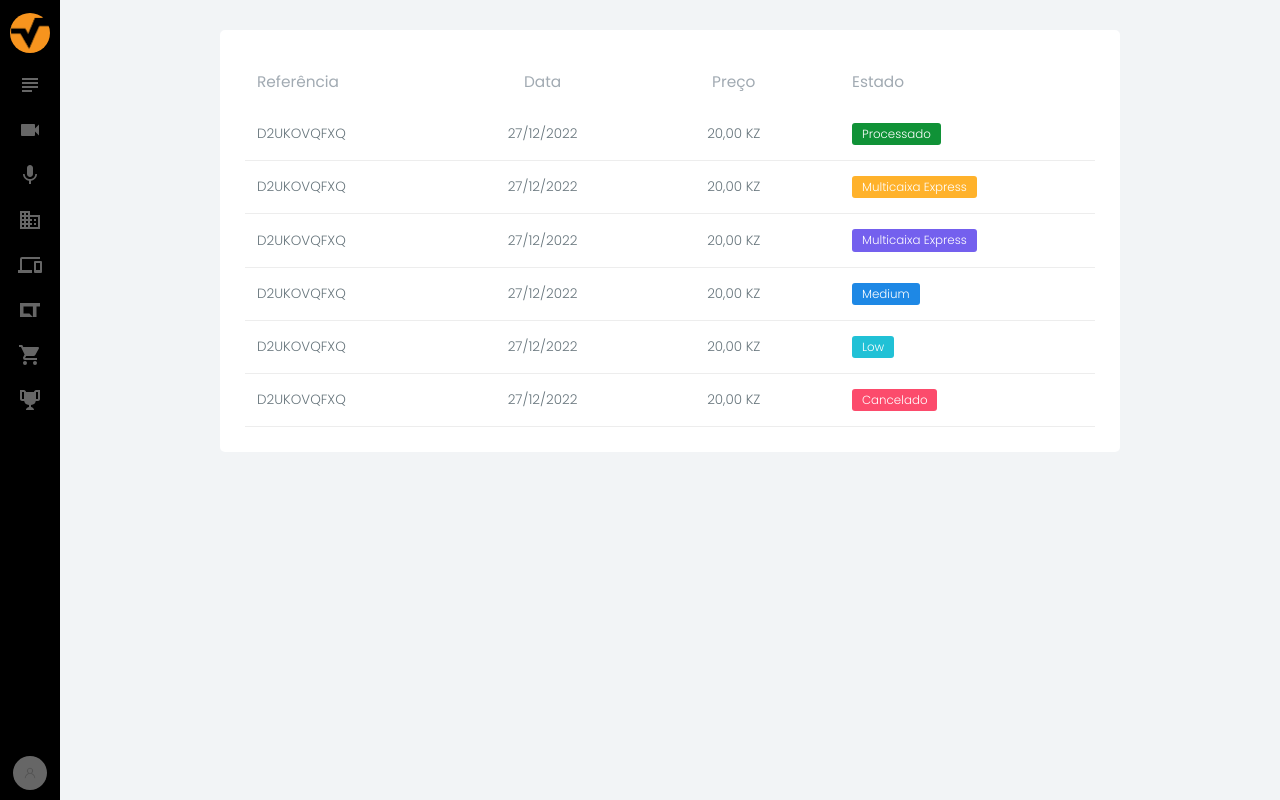
After one commit to JudsonArtur/menu-valor-economico-3, a PHP site: page /order-history.html in a window 1280 px wide. The commit adds this page. Run offline with PHP 8.4, Linux system fonts and the light colour scheme; some web fonts are replaced.

Commit message:
order-history page made

```diff
--- a/checkout-page.html
+++ b/checkout-page.html
@@ -103,9 +103,6 @@
                     </div>
 
                     <div class="checkout-plans">
-                        <div>
-                            <span>Escolha um plano</span>
-                        </div>
                         <a href="/checkout-page.html">
                             <img src="img/trimestral.svg" alt="" srcset="">
                             <span>Plano mensal</span>
@@ -171,8 +168,8 @@
                                             </div>
                                             <ul class="ds-flex-center--vertical banks-imgs">
                                                <li><span><img src="img/bic-logo.png" alt=""  title="Banco BIC"></span></li>
+                                               <li><span><img src="img/econo-logo.png" alt=""  title="Banco Económico"></span></li>
                                                <li><span><img src="img/bpc-logo.png" alt="" title="Banco BPC"></span></li>
-                                               <li><span><img src="img/econo-logo.png" alt=""  title="Banco Económico"></span></li>
                                             </ul>
                                         </div>
                                     </label>
--- a/css/style.css
+++ b/css/style.css
@@ -1393,6 +1381,97 @@
 .recents .item .item-images:hover{
     border-color: rgba(82,93,249,.5);
 }
+
+.table-container{
+    padding: 25px;
+    width: 100%;
+    background-color: #fff;
+    border-radius: 5px;
+    max-width: 900px;
+    margin: auto;
+}
+.table-container * {
+    font-family: 'Poppins', sans-serif !important;
+}
+.history-table, .history-table--body,
+ .history-table--header, .history-table-row{
+    width: 100%;
+    display: flex;
+    flex-wrap: wrap;
+}
+.history-table--header .column{
+    font-size: .96rem;
+    color: #a1aab2;
+    font-weight: 400;
+}
+.history-table-row{
+    border-bottom: 1px solid #ededed;
+    align-items: center;
+    cursor: pointer;
+}
+.history-table-row:hover{
+    background-color: #E3FCF8;
+}
+.history-table-row.open:hover{
+    background-color: #fff;
+}
+.column{
+    display: flex;
+    font-weight: 300;
+    padding: 15px 12px;
+    font-size: .84rem;
+    align-items: center;
+    color: #67757c;
+}
+.column-w20{
+    width: 20%;
+}
+.column-w25{
+    width: 25%;
+}
+.column-w30{
+    width: 30%;
+}
+.column-w40{
+    width: 40%;
+}
+.text-center{
+    text-align: center;
+    justify-content: center;
+}
+.status-skin {
+    font-size: .74rem;
+    padding: 4px 10px;
+    border-radius: 3px;
+    font-weight: 300;
+    color: #fff;
+    line-height: 1.2;
+}
+.status-skin.green{
+    background-color: #109237;
+}
+.status-skin.blue-soft{
+    background-color: #21c1d6;
+}
+.status-skin.blue{
+    background-color: #1E88E5;
+}
+.status-skin.violet{
+    background-color: #7460EE;
+}
+
+.status-skin.red{
+    background-color: #FC4B6C;
+}
+.status-skin.alert{
+    background-color: #FFB22B;
+}
+.table-row--body {
+    min-height: 200px;
+    width: 100%;
+    display: none;
+    border-top: 1px solid #ededed;
+}
 /* Media queries */
 
 @media (max-width: 1200px) {
--- a/js/scripts.js
+++ b/js/scripts.js
@@ -77,3 +77,7 @@ $('.value-block').on('click',function(e){
     e.stopPropagation();
     $(this).find('.checkout-plans').addClass('open');
 });
+$('.history-table-row').on('click',function(e){
+    $(this).toggleClass('open');
+    $(this).find('.table-row--body').slideToggle();
+});
--- /dev/null
+++ b/order-history.html
@@ -0,0 +1,224 @@
+<!DOCTYPE html>
+<html lang="en">
+<head>
+    <meta charset="UTF-8">
+    <meta http-equiv="X-UA-Compatible" content="IE=edge">
+    <meta name="viewport" content="width=device-width, initial-scale=1.0">
+    <title>Novo Menu</title>
+    <link rel="preconnect" href="https://fonts.googleapis.com">
+    <link rel="preconnect" href="https://fonts.gstatic.com" crossorigin>
+    <link href="https://fonts.googleapis.com/css2?family=Lexend:wght@100;200;300;400&display=swap" rel="stylesheet">
+    <link rel="stylesheet" href="css/boot.css">
+    <link rel="preconnect" href="https://fonts.googleapis.com">
+    <link rel="preconnect" href="https://fonts.gstatic.com" crossorigin>
+    <link href="https://fonts.cdnfonts.com/css/chicle" rel="stylesheet">
+    <link href="https://fonts.cdnfonts.com/css/graphik" rel="stylesheet">
+    <link href="https://fonts.googleapis.com/css2?family=Poppins:wght@100;200;300;400&display=swap" rel="stylesheet">
+    <link rel="stylesheet" href="css/style.css">
+</head>
+<body>
+    <div class="general-content">
+    <nav class="main-nav" >
+        <div class="logo-type-section">
+            <div>
+                <h1 id="heading-title-logo">Valor economico</h1>
+                <a title="Valor economico " href="/">
+                     <img src="img/logo_l.png" alt="" >
+                </a>
+            </div>
+        </div>
+        <nav class="menu">
+            <ul class="menu-items">
+                <li class="menu-item" data-submenu="submenu-0">
+                    <svg viewBox="0 0 24 24">
+                        <path d="M14,17H4v2h10V17z M20,9H4v2h16V9z M4,15h16v-2H4V15z M4,5v2h16V5H4z"></path>
+                    </svg>
+                    <span class="menu-tooltip">Notícias</span>
+                </li>
+                <li class="menu-item" data-submenu="submenu-1">
+                    <svg viewBox="0 0 24 24">
+                        <path d="M17,10.5V7c0-0.6-0.5-1-1-1H4C3.5,6,3,6.4,3,7v10c0,0.5,0.5,1,1,1h12c0.5,0,1-0.5,1-1v-3.5l4,4v-11L17,10.5z"></path>
+                    </svg>
+                    <span class="menu-tooltip">Videos</span>
+                </li>
+                <li class="menu-item">
+                    <svg viewBox="0 0 24 24">
+                        <path d="M12 14c1.66 0 2.99-1.34 2.99-3L15 5c0-1.66-1.34-3-3-3S9 3.34 9 5v6c0 1.66 1.34 3 3 3zm5.3-3c0 3-2.54 5.1-5.3 5.1S6.7 14 6.7 11H5c0 3.41 2.72 6.23 6 6.72V21h2v-3.28c3.28-.48 6-3.3 6-6.72h-1.7z"></path>
+                    </svg>
+                    <span class="menu-tooltip">Podcasts</span>
+                </li>
+                <li class="menu-item ">
+                    <svg viewBox="0 0 24 24">
+                        <path d="M12 7V3H2v18h20V7H12zM6 19H4v-2h2v2zm0-4H4v-2h2v2zm0-4H4V9h2v2zm0-4H4V5h2v2zm4 12H8v-2h2v2zm0-4H8v-2h2v2zm0-4H8V9h2v2zm0-4H8V5h2v2zm10 12h-8v-2h2v-2h-2v-2h2v-2h-2V9h8v10zm-2-8h-2v2h2v-2zm0 4h-2v2h2v-2z"></path>
+                    </svg>
+                    <span class="menu-tooltip">Corporativo</span>
+                </li>
+                <li class="menu-item ">
+                    <svg viewBox="0 0 24 24">
+                        <path d="M22,17H18V10H22M23,8H17A1,1 0 0,0 16,9V19A1,1 0 0,0 17,20H23A1,1 0 0,0 24,19V9A1,1 0 0,0 23,8M4,6H22V4H4A2,2 0 0,0 2,6V17H0V20H14V17H4V6Z"></path>
+                    </svg>
+                    <span class="menu-tooltip">Produtos</span>
+                </li>
+                <li class="menu-item ">
+                    <svg viewBox="0 0 24 24">
+                       <path d="M2 4.9 2 19.1 14.9 19.1 11.4 15.5 5.5 15.5 5.5 8.5 14.9 8.5 14.9 19.1 18.5 19.1 18.5 8.5 22 8.5 22 4.9 2 4.9z"></path>
+                    </svg>
+                    <span class="menu-tooltip">Produtos</span>
+                </li>
+                <li class="menu-item ">
+                    <svg viewBox="0 0 24 24">
+                        <path d="M17,18C15.89,18 15,18.89 15,20A2,2 0 0,0 17,22A2,2 0 0,0 19,20C19,18.89 18.1,18 17,18M1,2V4H3L6.6,11.59L5.24,14.04C5.09,14.32 5,14.65 5,15A2,2 0 0,0 7,17H19V15H7.42A0.25,0.25 0 0,1 7.17,14.75C7.17,14.7 7.18,14.66 7.2,14.63L8.1,13H15.55C16.3,13 16.96,12.58 17.3,11.97L20.88,5.5C20.95,5.34 21,5.17 21,5A1,1 0 0,0 20,4H5.21L4.27,2M7,18C5.89,18 5,18.89 5,20A2,2 0 0,0 7,22A2,2 0 0,0 9,20C9,18.89 8.1,18 7,18Z"></path>
+                    </svg>
+                    <span class="menu-tooltip">Canaltech Ofertas</span>
+                </li>
+                <li class="menu-item ">
+                    <svg xmlns="http://www.w3.org/2000/svg" aria-hidden="true" focusable="false" width="1em" height="1em" style="-ms-transform: rotate(360deg); -webkit-transform: rotate(360deg); transform: rotate(360deg);" preserveAspectRatio="xMidYMid meet" viewBox="0 0 24 24">
+                        <path d="M18 2c-.9 0-2 1-2 2H8c0-1-1.1-2-2-2H2v9c0 1 1 2 2 2h2.2c.4 2 1.7 3.7 4.8 4v2.08C8 19.54 8 22 8 22h8s0-2.46-3-2.92V17c3.1-.3 4.4-2 4.8-4H20c1 0 2-1 2-2V2h-4M6 11H4V4h2v7m14 0h-2V4h2v7z"></path>
+
+                    </svg>
+                    <span class="menu-tooltip">Prêmio Canaltech</span>
+                </li>
+             </ul>
+            <ul>
+                <li class="menu-item  menu-avatar">
+                    <img src="img/avatar.png" alt="" srcset="">
+                </li>
+            </ul>
+        </nav>
+    </nav>
+    <div  class="dashboard-content">
+       <div class="dashbord-container">
+            <div class="table-container">
+                <div class="history-table">
+                    <div class="history-table--header">
+                        <span class="column column-w25">
+                            Referência
+                        </span>
+                        <span class="column column-w20 text-center">
+                            Data
+                        </span>
+                        <span class="column column-w25 text-center">
+                            Preço
+                        </span>
+                        <span class="column column-w30">
+                            Estado
+                        </span>
+                    </div>
+                    <div class="history-table--body">
+                        <div class="history-table-row">
+                            <span class="column column-w25">
+                                D2UKOVQFXQ
+                            </span>
+                            <span class="column column-w20 text-center">
+                                27/12/2022
+                            </span>
+                            <span class="column column-w25 text-center">
+                                20,00 KZ
+                            </span>
+                            <span class="column column-w30">
+                                  <span class="status-skin green">
+                                    Processado
+                                  </span>
+                            </span>
+                            <div class="table-row--body">
+
+                            </div>
+                        </div>
+                        <div class="history-table-row">
+                            <span class="column column-w25">
+                                D2UKOVQFXQ
+                            </span>
+                            <span class="column column-w20 text-center">
+                                27/12/2022
+                            </span>
+                            <span class="column column-w25 text-center">
+                                20,00 KZ
+                            </span>
+                            <span class="column column-w30">
+                                  <span class="status-skin alert">Multicaixa Express</span>
+                            </span>
+                            <div class="table-row--body">
+
+                            </div>
+                        </div>
+                        <div class="history-table-row">
+                            <span class="column column-w25">
+                                D2UKOVQFXQ
+                            </span>
+                            <span class="column column-w20 text-center">
+                                27/12/2022
+                            </span>
+                            <span class="column column-w25 text-center">
+                                20,00 KZ
+                            </span>
+                            <span class="column column-w30">
+                                  <span class="status-skin violet">
+                                    Multicaixa Express
+                                  </span>
+                            </span>
+                            <div class="table-row--body">
+
+                            </div>
+                        </div>
+                        <div class="history-table-row">
+                            <span class="column column-w25">
+                                D2UKOVQFXQ
+                            </span>
+                            <span class="column column-w20 text-center">
+                                27/12/2022
+                            </span>
+                            <span class="column column-w25 text-center">
+                                20,00 KZ
+                            </span>
+                            <span class="column column-w30">
+                                  <span class="status-skin blue">
+                                    Medium
+                                  </span>
+                            </span>
+                            <div class="table-row--body">
+
+                            </div>
+                        </div>
+                        <div class="history-table-row">
+                            <span class="column column-w25">
+                                D2UKOVQFXQ
+                            </span>
+                            <span class="column column-w20 text-center">
+                                27/12/2022
+                            </span>
+                            <span class="column column-w25 text-center">
+                                20,00 KZ
+                            </span>
+                            <span class="column column-w30">
+                                  <span class="status-skin blue-soft">Low</span>
+                            </span>
+                        </div>
+                        <div class="history-table-row">
+                            <span class="column column-w25">
+                                D2UKOVQFXQ
+                            </span>
+                            <span class="column column-w20 text-center">
+                                27/12/2022
+                            </span>
+                            <span class="column column-w25 text-center">
+                                20,00 KZ
+                            </span>
+                            <span class="column column-w30">
+                                  <span class="status-skin red">Cancelado</span>
+                            </span>
+                        </div>
+
+                    </div>
+                </div>
+            </div>
+       </div>
+    </div>
+</div>
+<script src="js/jquery.js"></script>
+<script src="js/scripts.js"></script>
+<script>
+
+  </script>
+</body>
+
+</html>
```
Also changed, not shown: other parts of css/style.css (+10 -22 lines).
